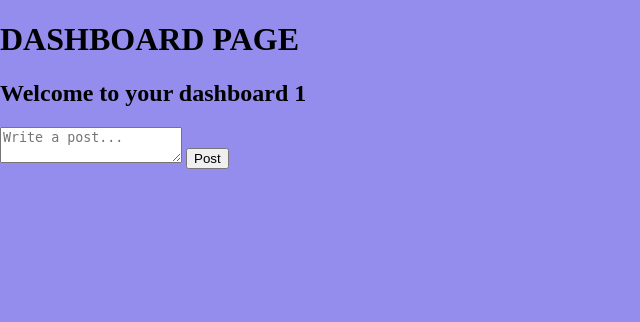
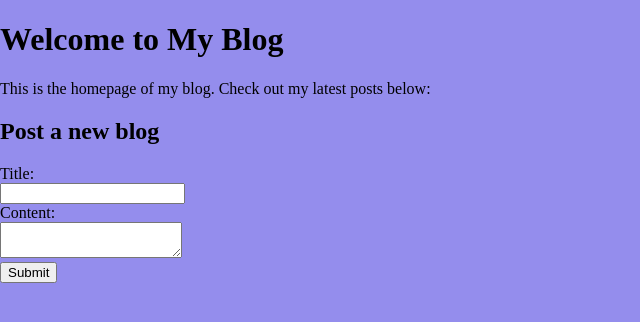
Before and after one commit to JoeMille/full-flask, a Flask app: page /dashboard in a window 1280 px wide. Shown: the top 322 px of the page, without its empty margins (0-640 px from the left). Run offline with Flask 3, Linux system fonts and the light colour scheme; a user stored in the database is signed in; some libraries are stand-ins or nearby versions.

Commit message:
Restructured app.py removing routing errors and iinstalled mongodb community packages

```diff
--- a/app.py
+++ b/app.py
@@ -1,6 +1,8 @@
 from flask import Flask, render_template, request, redirect, url_for
 from flask_login import LoginManager, UserMixin, login_user, login_required, logout_user, current_user
 from flask_pymongo import PyMongo
+from pymongo import MongoClient
+from bson.objectid import ObjectId
 
 app = Flask (__name__)
 app.secret_key = 'mysecretkey'
@@ -41,23 +43,38 @@ def logout():
     logout_user()
     return 'Logged out successfully!'
 
-@app.route('/')
+@app.route('/', methods=['GET', 'POST'])
 def home():
-    return render_template('index.html')
+    if request.method == 'POST':
+        title = request.form['title']
+        content = request.form['content']
+        store_post(title, content)
+        return redirect(url_for('dashboard'))
+    else:
+        all_posts = posts.find()
+        return render_template('index.html', posts=all_posts)
 
 @app.route('/dashboard')
 @login_required
 def dashboard():
     return render_template('dashboard.html')
 
-@app.route('/create_post', methods=['POST'])
-@login_required
-def create_post():
-    content = request.form.get('content')
+# Connect to MongoDB
+client = MongoClient('mongodb://localhost:27017/')
+db = client['blog_database']
+posts = db['posts']
 
-    mongo.db.posts.insert_one({'title': 'Post by ' + current_user.id, 'content': content})
+@app.route('/delete_post/<post_id>', methods=['POST'])
+def delete_post(post_id):
+    posts.delete_one({'_id': ObjectId(post_id)})
+    return redirect(url_for('dashboard'))
 
-    return redirect(url_for('dashboard'))
+def store_post(title, content):
+    post_data = {
+        'title': title,
+        'content': content
+    }
+    posts.insert_one(post_data)
 
 if __name__ == '__main__':
     app.run(debug=True)
--- a/templates/dashboard.html
+++ b/templates/dashboard.html
@@ -1,36 +1,27 @@
 {% extends "layout.html" %}
+{% block title %}Dashboard -
 
-{% block title %}DASHBOARD PAGE{% endblock %}
+{% endblock %}
 
 {% block content %}
-<!-- Dashboard HTML content -->
+<h1>Welcome to My Blog</h1>
+<p>This is the homepage of my blog. Check out my latest posts below:</p>
+<!-- Add code here to display blog posts -->
+{% for post in posts %}
+    <h2>{{ post.title }}</h2>
+    <p>{{ post.content }}</p>
+    <form method="POST" action="{{ url_for('delete_post', post_id=post._id) }}">
+        <input type="submit" value="Delete">
+    </form>
+{% endfor %}
 
-<!-- Header-->
-<div class="dashboard-header">
-    <h1>DASHBOARD PAGE</h1>
-    <h2>Welcome to your dashboard {{ current_user.id }}</h2>
-</div>
+<h2>Post a new blog</h2>
+<form method="POST" action="{{ url_for('dashboard') }}">
+    <label for="title">Title:</label><br>
+    <input type="text" id="title" name="title" required><br>
+    <label for="content">Content:</label><br>
+    <textarea id="content" name="content" required></textarea><br>
+    <input type="submit" value="Submit">
 
-<!-- Post Section,-->
-<div id="post-window">
-    <!-- Create a new post form-->
-    <form action="{{ url_for('create_post') }}" method="post">
-        <textarea name="content" placeholder="Write a post..."></textarea>
-        <button type="submit">Post</button>
-    </form>
-</div>
-
-<!-- Display Posts -->
-
-<div id="posts">
-    {% for post in posts %}
-    <div class="posts">
-        <h2>{{ post.title }}</h2>
-        <p>{{ post.content }}</p>
-    </div>
-    {% endfor %}
-</div>
-
-<!-- Footer -->
-
+</form>
 {% endblock %}
```
